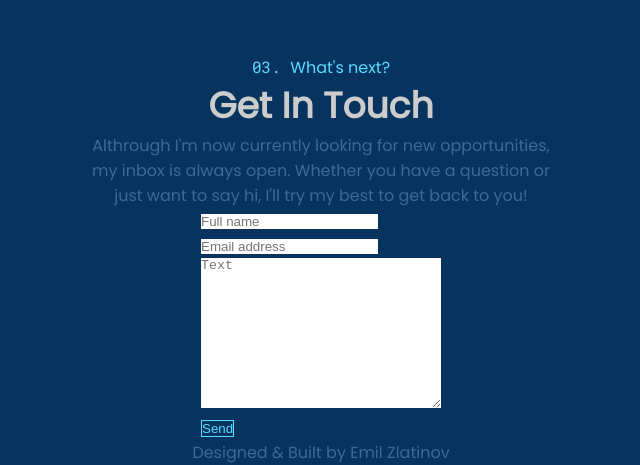
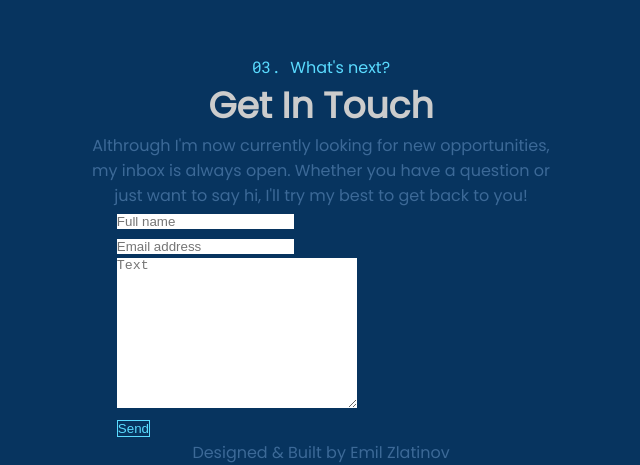
Before and after one commit to StroverIT/portfolio, a React (Create React App) app: page / in a window 1280 px wide. Shown: the part 2025-2490 px from the top of the page, without its empty margins (319-959 px from the left). Built offline with nearby package versions, Linux system fonts and the light colour scheme.

Commit message:
basic html structure

```diff
--- a/src/components/contact/Contact.jsx
+++ b/src/components/contact/Contact.jsx
@@ -13,7 +13,10 @@ const Contact = () => {
                 Althrough I'm now currently looking for new opportunities, my inbox is always open.
                 Whether you have a question or just want to say hi, I'll try my best to get back to you!
             </p>
+            <section className="col-12 col-sm-7">
           <Form />
+
+            </section>
         </section>
     );
 }
```
